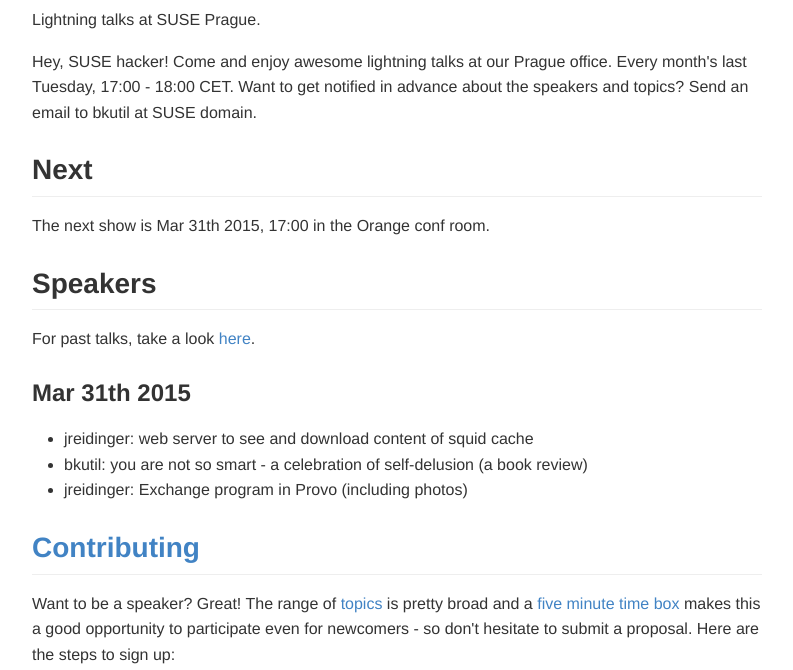
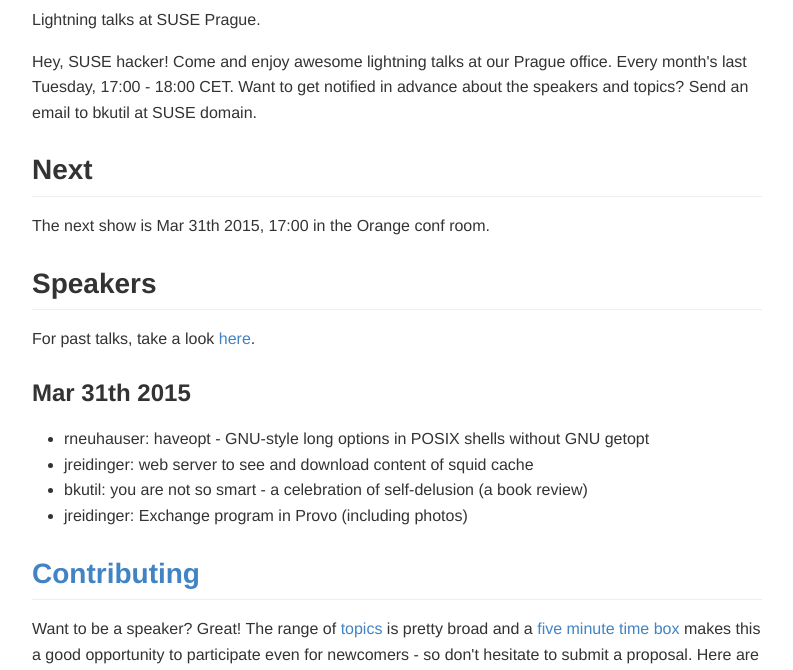
Before and after one commit to Plnt/lightning-lizards, a plain HTML site: page index.html in a window 1280 px wide. Shown: the part 130-800 px from the top of the page, without its empty margins (243-1036 px from the left). Drawn offline with Linux system fonts and the light colour scheme.

Commit message:
schedule haveopt talk for 2015-03-31

```diff
--- a/index.html
+++ b/index.html
@@ -19,6 +19,7 @@ about the speakers and topics? Send an email to bkutil at SUSE domain.</p>
 <h3>Mar 31th 2015</h3>
 
 <ul>
+<li>rneuhauser: haveopt - GNU-style long options in POSIX shells without GNU getopt</li>
 <li>jreidinger: web server to see and download content of squid cache</li>
 <li>bkutil: you are not so smart - a celebration of self-delusion (a book review)</li>
 <li>jreidinger: Exchange program in Provo (including photos)</li>
```
Also changed, not shown: 1 other file.
